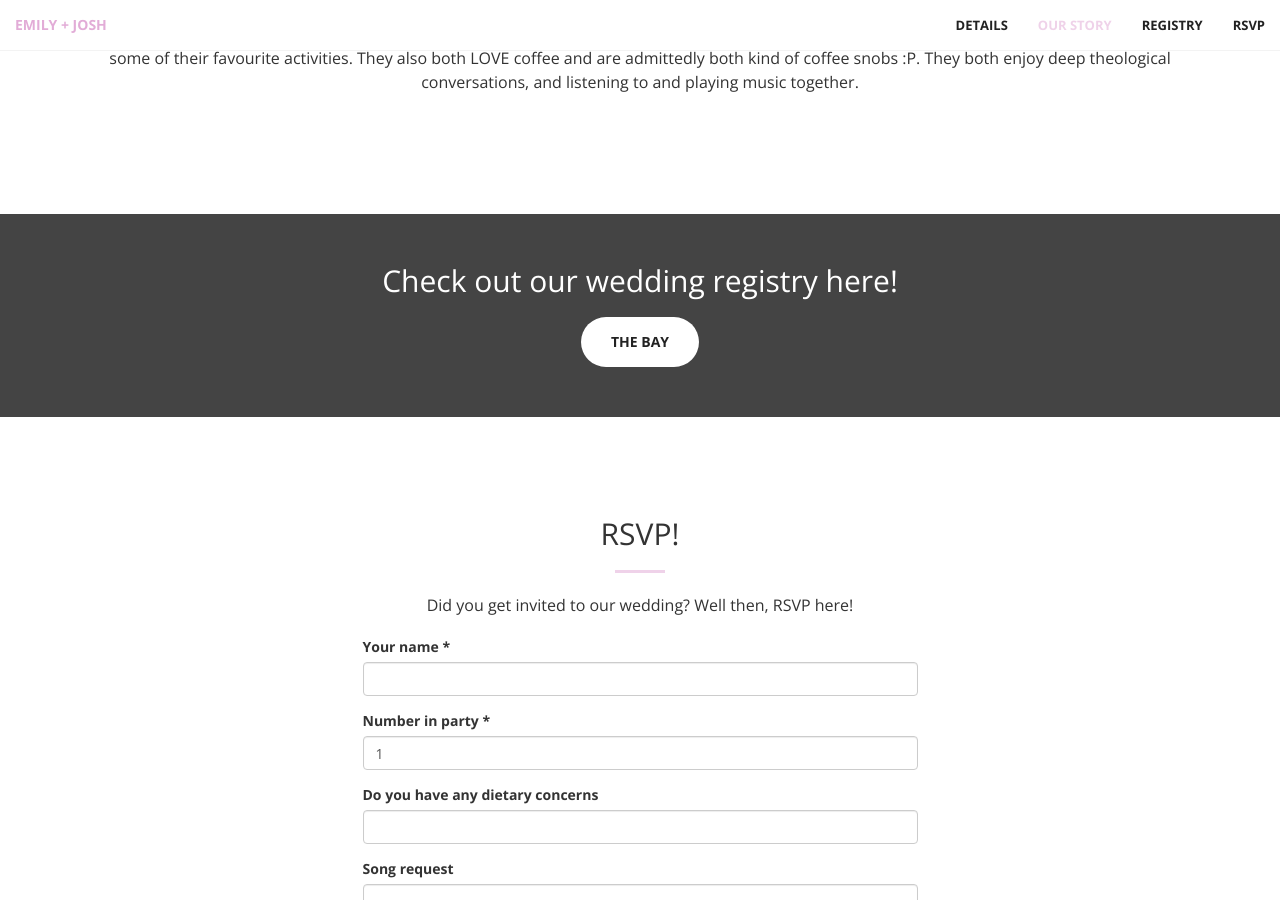
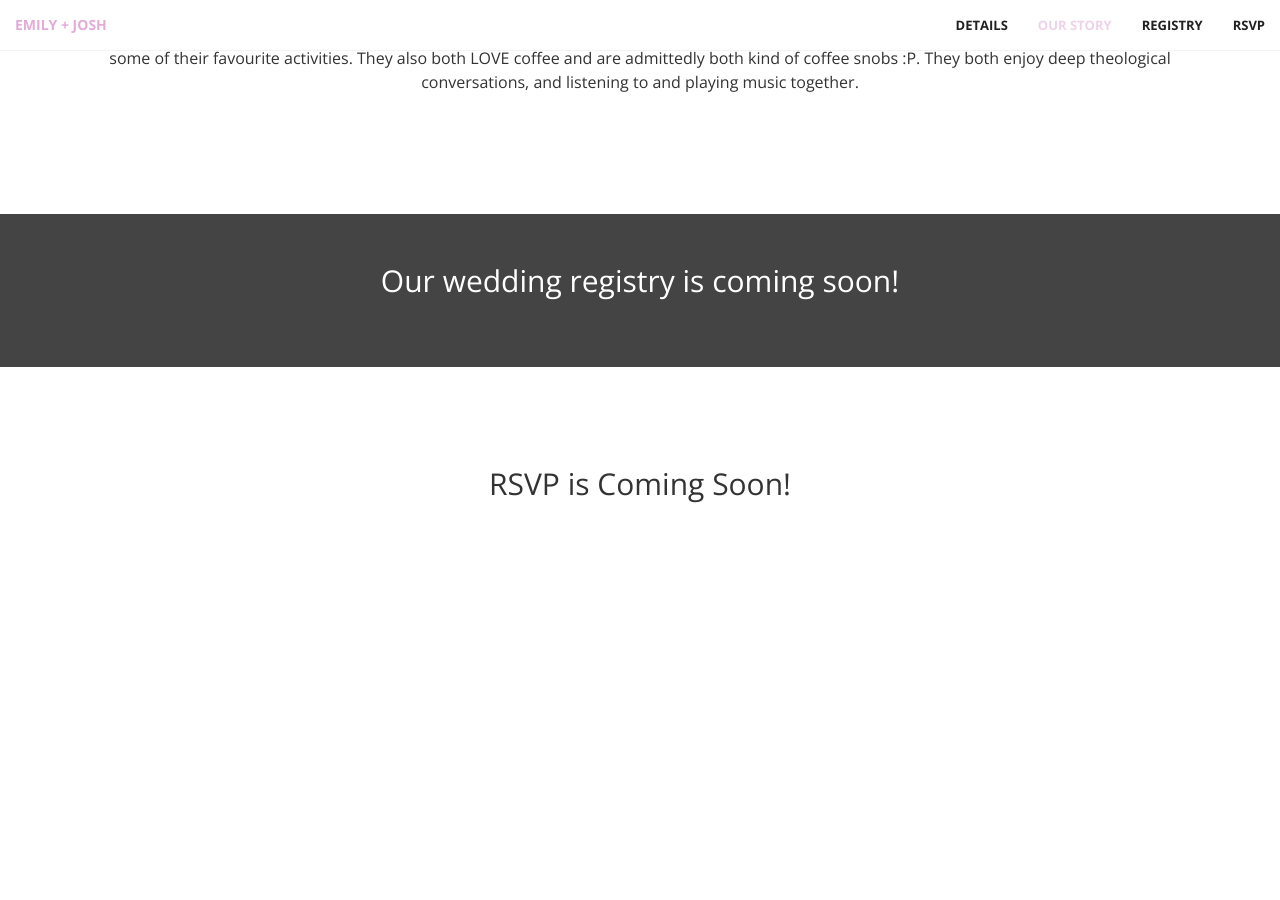
Before and after one commit to joshandrews/wedding, a Jekyll site: the page built from index.html, in a window 1280 px wide and 900 px high, scrolled down 2186 px. Built offline with Jekyll 4.4.1, drawn with Linux system fonts in a browser that asks for light colours; nearby versions of some CDN libraries; after the commit the page ends 2806 px from its top, so only the background shows below that; some of the changed text lies outside the part shown.

Commit message:
Remove registry and rsvp for now

```diff
--- a/_layouts/default.html
+++ b/_layouts/default.html
@@ -67,14 +67,20 @@
     <aside id="registry" class="bg-dark">
         <div class="container text-center">
             <div class="call-to-action">
-                <h2>Check out our wedding registry here!</h2>
-                <a href="http://thebay.com" class="btn btn-default btn-xl sr-button">The Bay</a>
+                <h2>Our wedding registry is coming soon!</h2>
+                <!-- <h2>Check out our wedding registry here!</h2> -->
+                <!-- <a href="http://thebay.com" class="btn btn-default btn-xl sr-button">The Bay</a> -->
             </div>
         </div>
     </aside>
 
     <section id="rsvp">
-        <div class="container">
+        <div class="container text-center">
+            <div class="call-to-action">
+                <h2>RSVP is Coming Soon!</h2>
+            </div>
+        </div>
+        <!-- <div class="container">
             <div class="row">
                 <div class="col-lg-8 col-lg-offset-2 text-center">
                     <h2 class="section-heading">RSVP!</h2>
@@ -131,7 +137,7 @@
                     <p>Awesome! We got your response! 😄</p>
                 </div>
             </div>
-        </div>
+        </div> -->
     </section>
 
     <!-- jQuery -->
```
